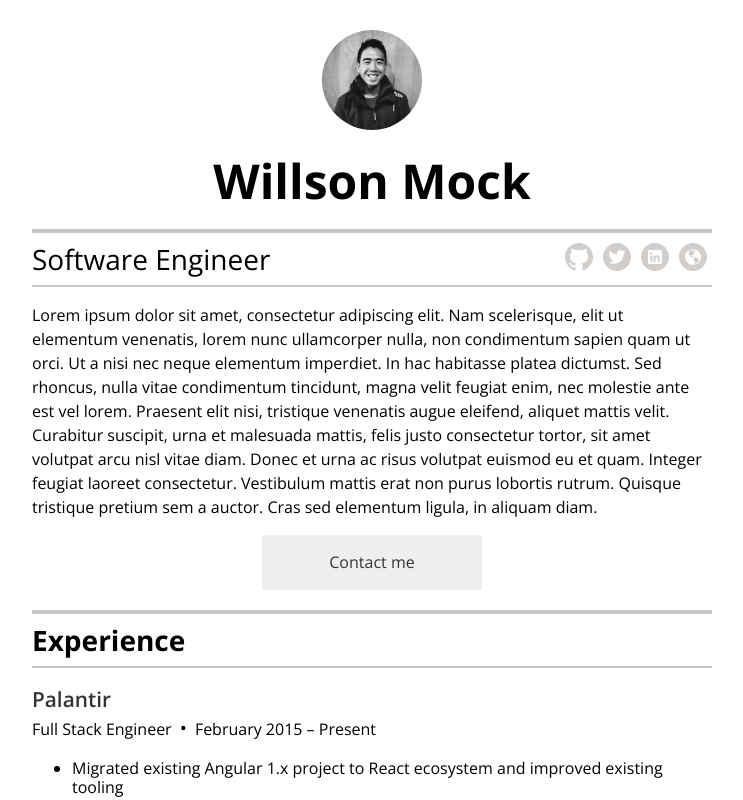
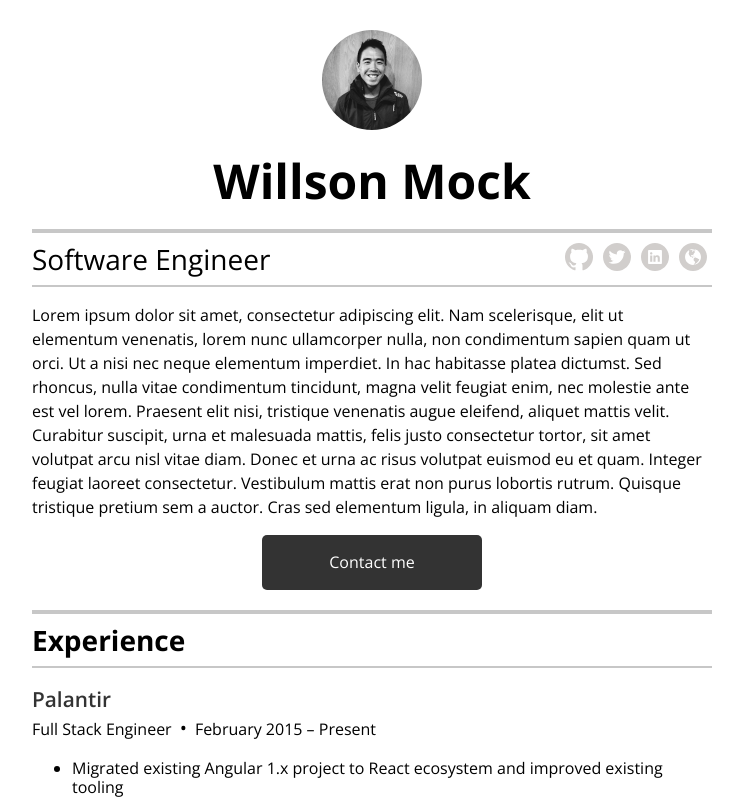
Before and after one commit to fay-jai/willsonmock.com, a React (Create React App) app: page / in a window 1280 px wide. In both pictures the pointer is over the link "Contact me". Shown: the top 800 px of the page, without its empty margins (268-1011 px from the left). Built offline with nearby package versions, Linux system fonts and the light colour scheme.

Commit message:
Add css for contact on hover

```diff
--- a/src/components/AboutMe/Blurb.css
+++ b/src/components/AboutMe/Blurb.css
@@ -5,6 +5,7 @@
 
 .Blurb__contact_button {
     background-color: #efefef;
+    border-radius: 5px;
     color: #333;
     display: block;
     line-height: 55px;
@@ -13,3 +14,8 @@
     text-decoration: none;
     width: 220px;
 }
+
+.Blurb__contact_button:hover {
+    background-color: #333;
+    color: #fff;
+}
--- a/src/components/AboutMe/Title.css
+++ b/src/components/AboutMe/Title.css
@@ -11,6 +11,7 @@
     font-size: 1.75rem;
     font-weight: 300;
     margin: 0;
+    text-align: left;
 }
 
 .Title__social_list {
```
